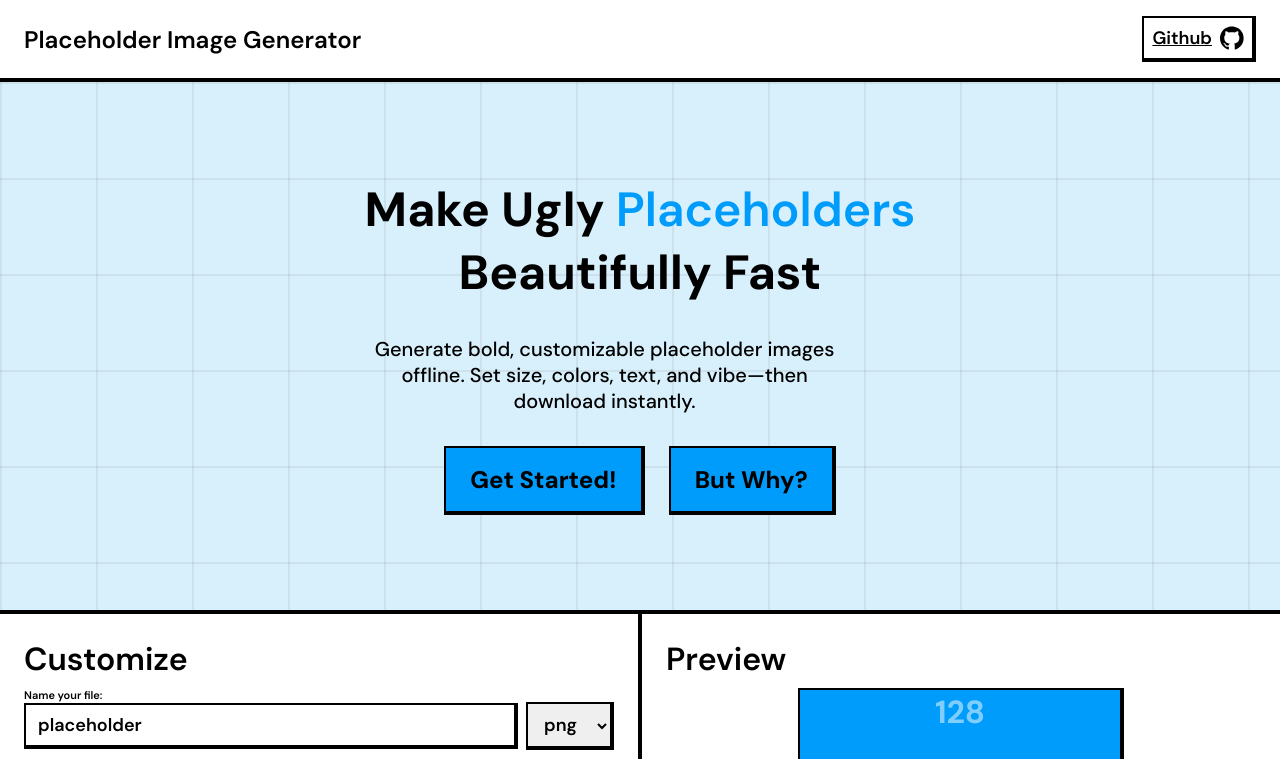
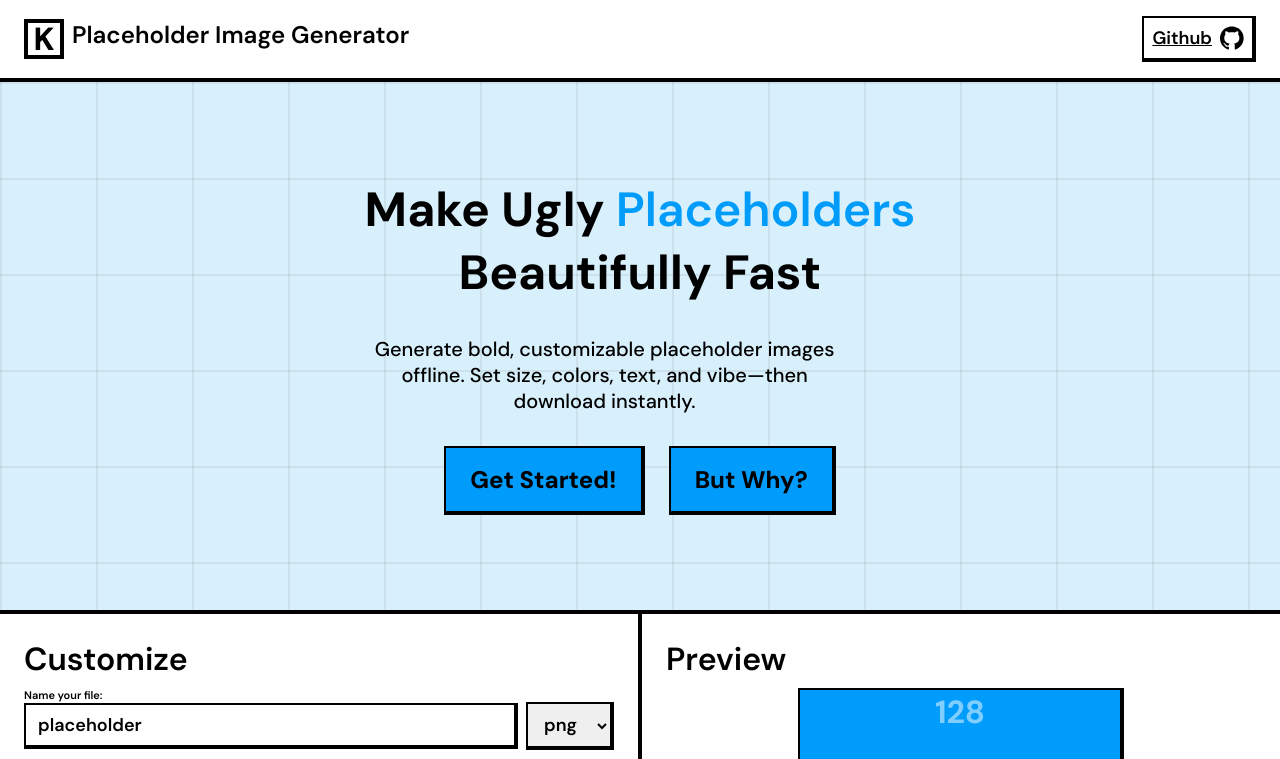
Before and after one commit to kamran-rafi/PlaceholderGenerator, a React (Vite) app: page / in a window 1280 px wide. Shown: the top 759 px of the page. Built offline with nearby package versions, Linux system fonts and the light colour scheme.

Commit message:
V1.0 Finished.

```diff
--- a/src/components/Navigation/Navigation.jsx
+++ b/src/components/Navigation/Navigation.jsx
@@ -3,7 +3,12 @@ import Style from "./Navigation.module.css"
 const Navigation = () => {
     return (
         <nav id={Style.Navigation}>
-            <h1>Placeholder Image Generator</h1>
+            <div style={{display: "flex", gap:"8px"}}>
+                <a className={Style.iconLink} href="https://kamran.app" target="_blank">
+                    K
+                </a>
+                <h1>Placeholder Image Generator</h1>
+            </div>
             <div>
                 <a className={Style.linkBtn} href="https://github.com/kamran-rafi/PlaceholderGenerator" target="_blank">
                     <p>Github</p>
--- a/src/components/Navigation/Navigation.module.css
+++ b/src/components/Navigation/Navigation.module.css
@@ -6,6 +6,19 @@
     flex-direction: row;
     justify-content: space-between;
     align-items: center;
+}
+
+.iconLink {
+    width: 32px;
+    height: 32px;
+    border: 4px solid black;
+    display: flex;
+    align-items: center;
+    justify-content: center;
+    font-size: 32px;
+    text-decoration: none;
+    color: black;
+    font-weight: 800;
 }
 
 .linkBtn {
@@ -28,7 +41,7 @@
 }
 
 @media only screen and (max-width: 719px) {
-    #Navigation > h1 {
+    #Navigation > div > h1 {
         display: none;
     }
 }
```
